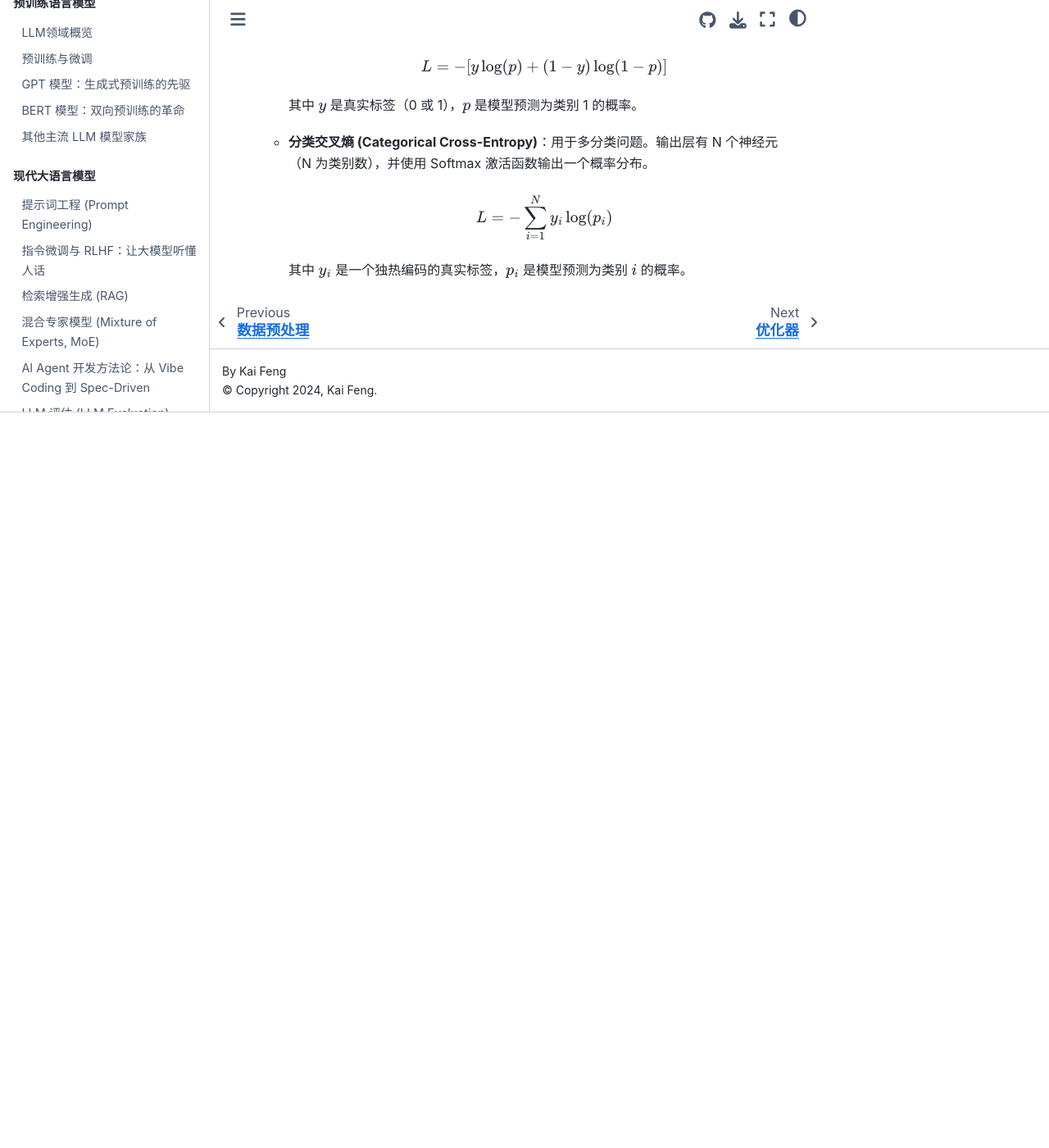
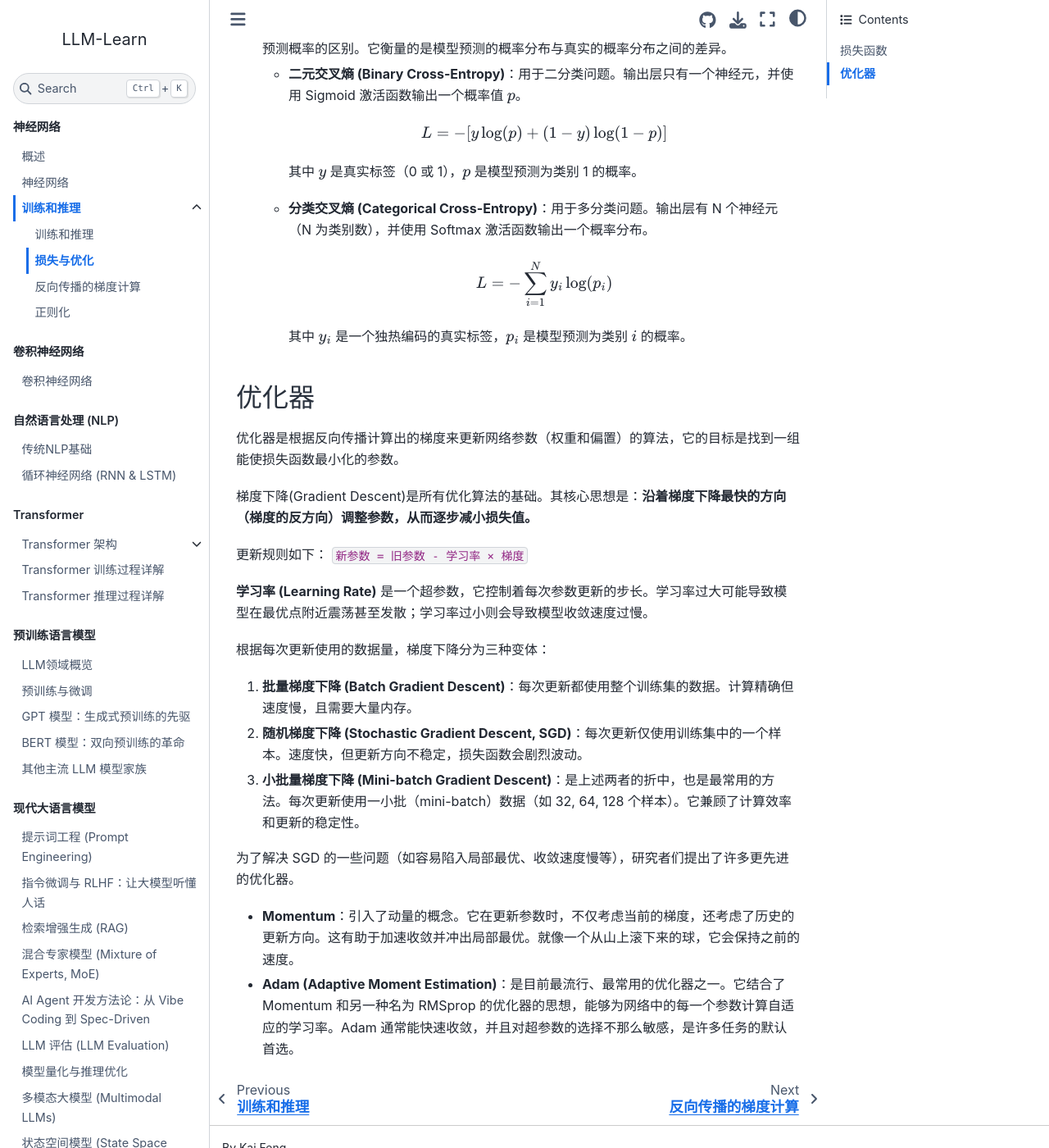
Before and after one commit to kaifeng/llm-learn, a Sphinx documentation site: the page built from source/part_basics/training/loss_optim.md, in a window 1280 px wide and 1400 px high, scrolled down 1093 px. Shown: the whole window at 82% size. Built offline with Sphinx 7.4.7 and the Sphinx Book theme 1.1.4, drawn with Linux system fonts in a browser that asks for light colours; before the commit the page ends 1596 px from its top, so only the background shows below that; some of the changed text lies outside the part shown.

Commit message:
Merge chapters

````diff
--- a/source/appendix/glossary.rst
+++ b/source/appendix/glossary.rst
@@ -87,10 +87,10 @@
         - **掩码语言模型 (Masked Language Modeling)**：随机遮盖句子中的一些词，然后让模型预测被遮盖的词是什么（BERT 使用的方式）。
         - **下一词预测 (Next Token Prediction)**：根据一段文本的前半部分，让模型预测下一个词是什么（GPT 使用的方式）。
 
-    RL
-        Reinforcement Learning，强化学习。模型（称为智能体 Agent）通过与一个环境进行交互来学习。智能体在环境中做出动作，环境会相应地改变 **状态** 并反馈给智能体一个奖励或惩罚。
+    强化学习
+        RL(Reinforcement Learning)。模型（称为智能体 Agent）通过与一个环境进行交互来学习。智能体在环境中做出动作，环境会相应地改变 **状态** 并反馈给智能体一个奖励或惩罚。
         模型学习一个最优策略，即在什么状态下应该采取什么动作，以最大化长期累积的总奖励。好比训练一只宠物。当它做出正确的动作时，给它零食（正奖励）；当它做出错误动作时，不给奖励或进行轻微的惩罚。
-        :term:`RLHF` 是强化学习的一种。
+        :term:`基于人类反馈的强化学习` 是强化学习的一种。
 
     基于人类反馈的强化学习
         RLHF(Reinforcement Learning from Human Feedback)，这是对齐（Align）大语言模型、使其回答更有用、更无害的关键技术。人类对模型生成的多个回答进行偏好排序，这些排序被用来训练一个“奖励模型”，然后用这个奖励模型作为环境，通过强化学习来微调语言模型，使其更倾向于生成人类偏好的内容。
--- /dev/null
+++ b/source/part_basics/training/index.md
@@ -0,0 +1,11 @@
+# 训练和推理
+
+```{toctree}
+:caption: 训练与推理
+:maxdepth: 2
+
+training_and_inference.md
+loss_optim.md
+backpropagation.md
+regularization.md
+```
--- a/source/part_basics/loss_functions.md
+++ b/source/part_basics/training/loss_optim.md
@@ -1,4 +1,6 @@
-# 损失函数
+# 损失与优化
+
+## 损失函数
 
 **损失函数**定义了模型要优化的目标，即衡量模型预测值与真实值之间的差距。损失函数输出一个数值，该数值代表了单次预测的好坏程度。损失值越大，说明模型的预测越不准确。训练的目标就是最小化损失值。
 
@@ -39,3 +41,25 @@
         $$ L = -\sum_{i=1}^{N} y_i \log(p_i) $$
 
         其中 $y_i$ 是一个独热编码的真实标签，$p_i$ 是模型预测为类别 $i$ 的概率。
+
+## 优化器
+
+优化器是根据反向传播计算出的梯度来更新网络参数（权重和偏置）的算法，它的目标是找到一组能使损失函数最小化的参数。
+
+梯度下降(Gradient Descent)是所有优化算法的基础。其核心思想是：**沿着梯度下降最快的方向（梯度的反方向）调整参数，从而逐步减小损失值。**
+
+更新规则如下：
+`新参数 = 旧参数 - 学习率 × 梯度`
+
+**学习率 (Learning Rate)** 是一个超参数，它控制着每次参数更新的步长。学习率过大可能导致模型在最优点附近震荡甚至发散；学习率过小则会导致模型收敛速度过慢。
+
+根据每次更新使用的数据量，梯度下降分为三种变体：
+
+1.  **批量梯度下降 (Batch Gradient Descent)**：每次更新都使用整个训练集的数据。计算精确但速度慢，且需要大量内存。
+2.  **随机梯度下降 (Stochastic Gradient Descent, SGD)**：每次更新仅使用训练集中的一个样本。速度快，但更新方向不稳定，损失函数会剧烈波动。
+3.  **小批量梯度下降 (Mini-batch Gradient Descent)**：是上述两者的折中，也是最常用的方法。每次更新使用一小批（mini-batch）数据（如 32, 64, 128 个样本）。它兼顾了计算效率和更新的稳定性。
+
+为了解决 SGD 的一些问题（如容易陷入局部最优、收敛速度慢等），研究者们提出了许多更先进的优化器。
+
+- **Momentum**：引入了动量的概念。它在更新参数时，不仅考虑当前的梯度，还考虑了历史的更新方向。这有助于加速收敛并冲出局部最优。就像一个从山上滚下来的球，它会保持之前的速度。
+- **Adam (Adaptive Moment Estimation)**：是目前最流行、最常用的优化器之一。它结合了 Momentum 和另一种名为 RMSprop 的优化器的思想，能够为网络中的每一个参数计算自适应的学习率。Adam 通常能快速收敛，并且对超参数的选择不那么敏感，是许多任务的默认首选。
````
Also changed, not shown: source/index.md (+1 -1 lines), source/part_basics/data_preprocessing.md (deleted, +0 -22 lines), source/part_basics/grad_vanishing_explosion.md (deleted, +0 -31 lines), source/part_basics/model_training.md (deleted, +0 -15 lines), source/part_basics/optimizers.md (deleted, +0 -26 lines), source/part_basics/training/backpropagation.md (renamed from source/part_basics/backpropagation.md, +1 -1 lines), source/part_basics/training/training_and_inference.md (added, +125 -0 lines), source/part_basics/training_and_inference.md (deleted, +0 -59 lines), source/part_basics/underfitting_overfitting.md (deleted, +0 -15 lines), source/part_basics/training/regularization.md (renamed from source/part_basics/regularization.md).
